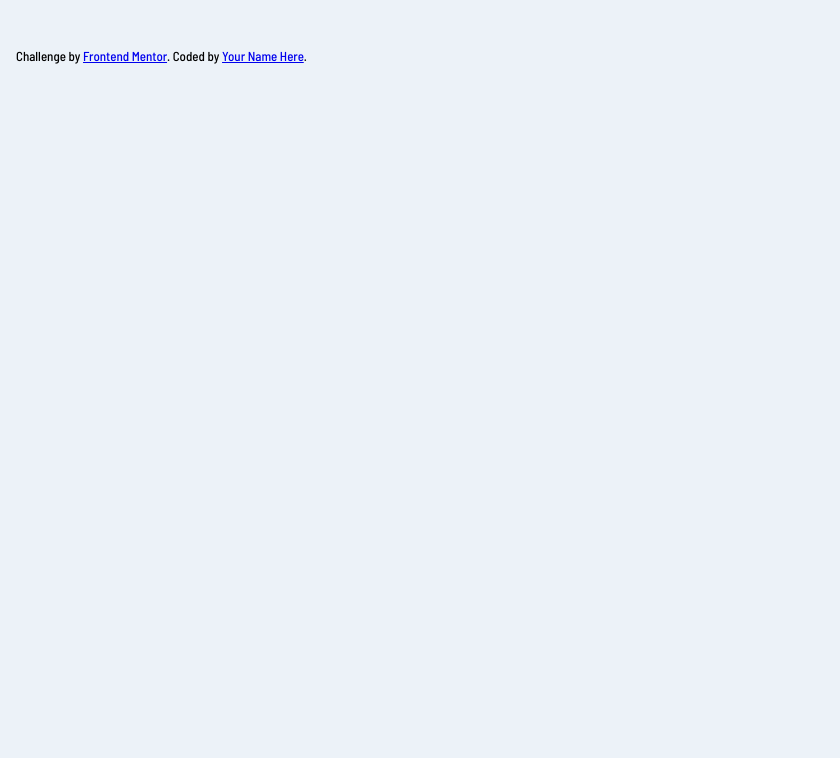
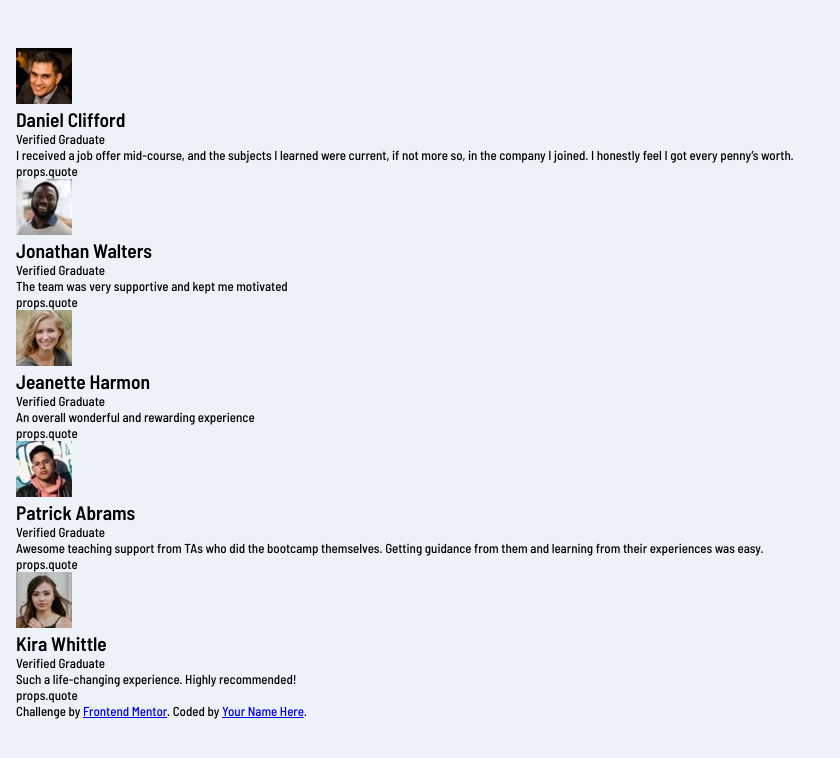
Before and after one commit to Deva-Mari/Testimonials-grid-section, a React (Create React App) app: page / in a window 1280 px wide. Shown: the top 758 px of the page, without its empty margins (0-840 px from the left). Built offline with nearby package versions, Linux system fonts and the light colour scheme.

Commit message:
adding Card component

```diff
--- a/src/App.tsx
+++ b/src/App.tsx
@@ -1,21 +1,24 @@
 import React from "react";
+import data from "./data/data.json";
+import Card from "./components/Card";
 
-function App() {
+const App: React.FC = () => {
   return (
-    <div className="App">
-      {/* <header className="App-header">
-        <p>
-          Edit <code>src/App.tsx</code> and save to reload.
-        </p>
-        <a
-          className="App-link"
-          href="https://reactjs.org"
-          target="_blank"
-          rel="noopener noreferrer"
-        >
-          Learn React
-        </a>
-      </header> */}
+    <div>
+      <main>
+        {data.map((item) => {
+          return (
+            <Card
+              key={item.name}
+              name={item.name}
+              picture={item.picture}
+              function={item.function}
+              blurb={item.blurb}
+              quote={item.quote}
+            />
+          );
+        })}
+      </main>
       <div className="attribution">
         Challenge by{" "}
         <a href="https://www.frontendmentor.io?ref=challenge" target="_blank">
@@ -25,6 +28,6 @@
       </div>
     </div>
   );
-}
+};
 
 export default App;
--- /dev/null
+++ b/src/components/Card.tsx
@@ -0,0 +1,33 @@
+import styles from "../css/Card.module.css";
+import React, {useState} from "react";
+
+const Card: React.FC<{
+  name: string;
+  picture: string;
+  function: string;
+  blurb: string;
+  quote: string;
+}> = (props) => {
+  // importing client image conditionally
+  const [clientImage, setClientImage] = useState("");
+  let imgName = props.picture;
+  import(`../assets/${imgName}`).then((image) =>
+    setClientImage(image.default)
+  );
+
+  return (
+    <div className={styles.card}>
+      <div className={styles.header}>
+        <img src={clientImage} alt={props.name} />
+        <div>
+          <h2>{props.name}</h2>
+          <p>{props.function}</p>
+        </div>
+      </div>
+      <p className={styles.blurb}>{props.blurb}</p>
+      <p className={styles.quote}>props.quote</p>
+    </div>
+  );
+};
+
+export default Card;
--- /dev/null
+++ b/src/css/Card.module.css
@@ -0,0 +1 @@
+/* No CSS *//*# sourceMappingURL=Card.module.css.map */
--- /dev/null
+++ b/src/css/Card.module.scss
@@ -0,0 +1,3 @@
+// .card{
+
+// }
```
Also changed, not shown: 1 other file (tests, documents, lock files or other folders).
